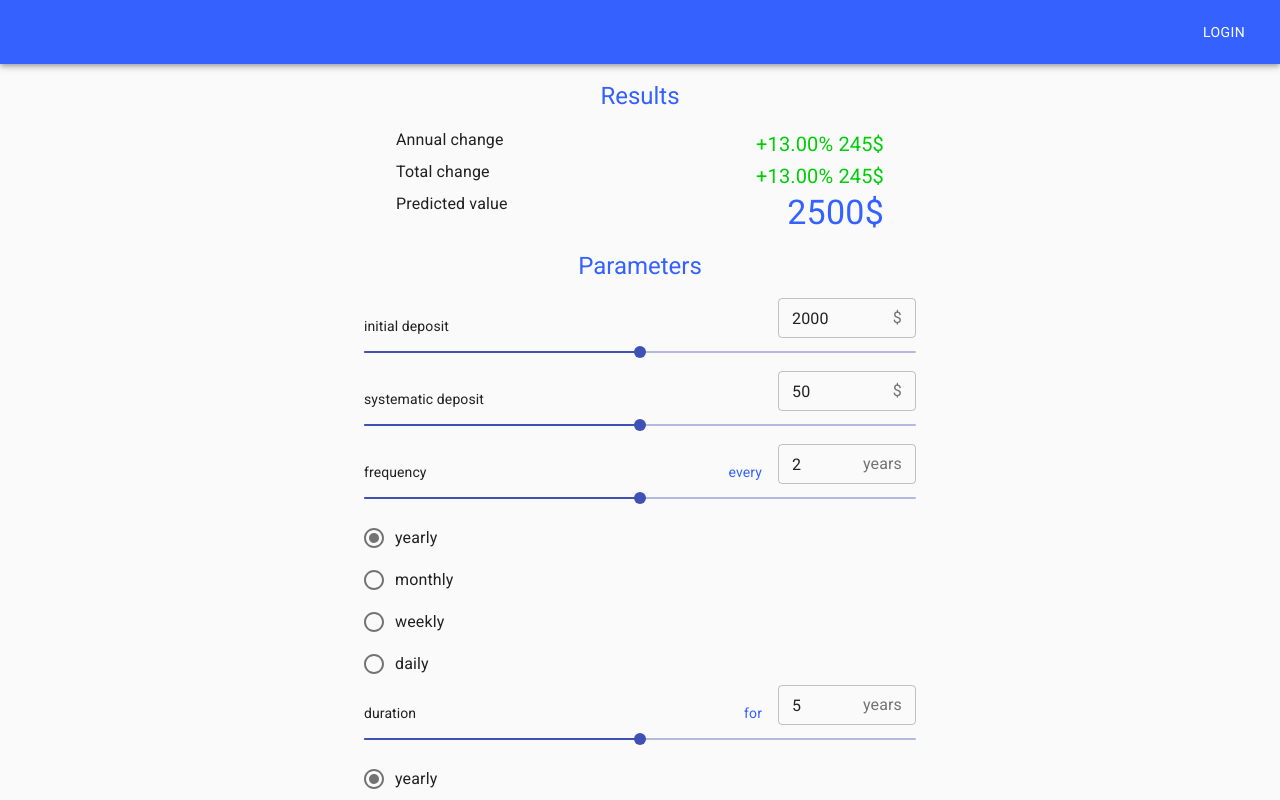
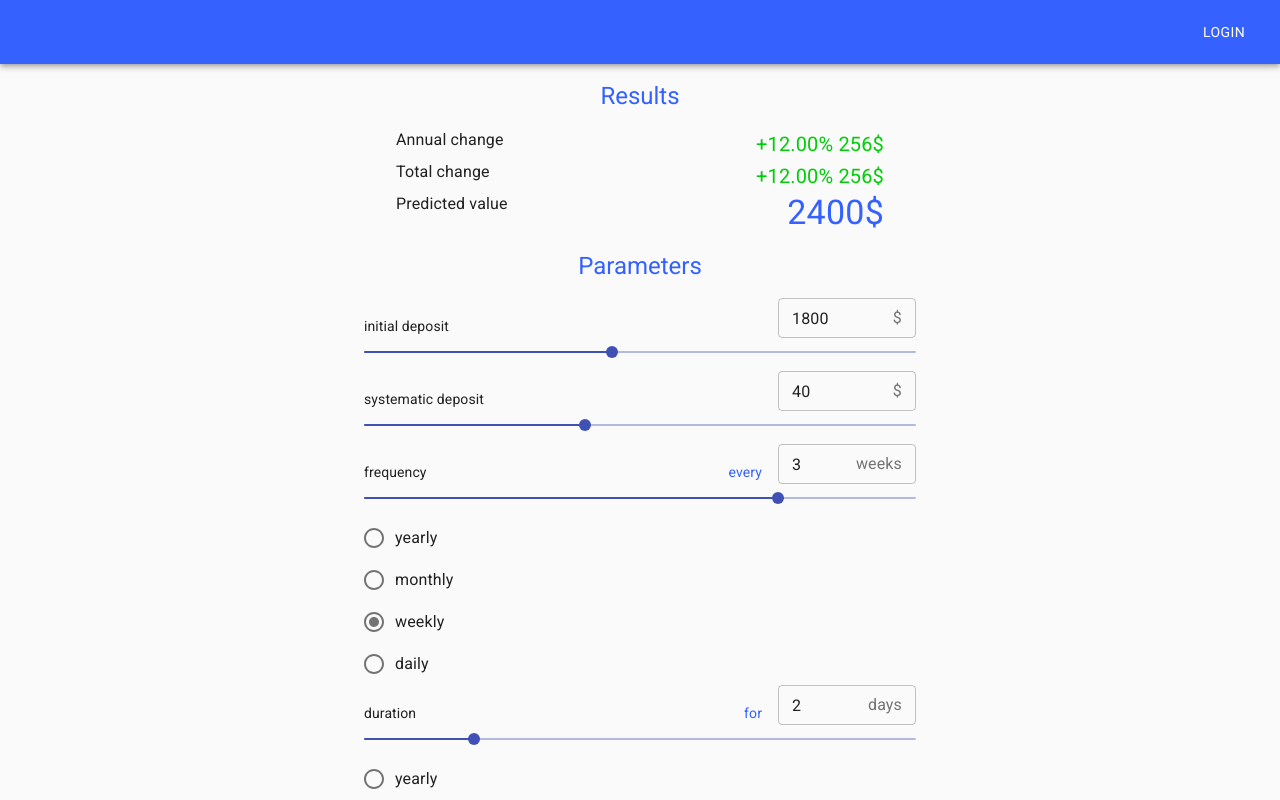
Before and after one commit to b-chmiel/metis-finance-calculator-ui, a React (Create React App) app: page / in a window 1280 px wide. Shown: the top 800 px of the page. Built offline with nearby package versions, Linux system fonts and the light colour scheme.

Commit message:
Add connection to all parameters

```diff
--- a/src/components/RangeInput/RangeInput.tsx
+++ b/src/components/RangeInput/RangeInput.tsx
@@ -1,6 +1,6 @@
+import React, {useEffect} from 'react';
 import {Grid, InputAdornment, OutlinedInput, Slider, Typography} from '@material-ui/core';
 import {css} from 'emotion';
-import React, {useEffect, useState} from 'react';
 
 interface Props {
     minValue: number;
@@ -11,10 +11,13 @@ interface Props {
     label2?: string;
 
     valueChanged?: (value: number) => void;
+
+    value: number;
+    setValue: React.Dispatch<React.SetStateAction<number>>;
 }
 
 export const RangeInput = (props: Props) => {
-    const [value, setValue] = useState<number | string | Array<number | string>>((props.minValue + props.maxValue) / 2);
+    const {value, setValue} = props;
 
     useEffect(() => {
         if (props.valueChanged !== undefined) {
@@ -23,11 +26,11 @@ export const RangeInput = (props: Props) => {
     }, [value, props]);
 
     const handleSliderChange = (event: any, newValue: number | number[]) => {
-        setValue(newValue);
+        setValue(newValue as number);
     };
 
     const handleInputChange = (event: React.ChangeEvent<HTMLInputElement>) => {
-        setValue(event.target.value === '' ? '' : Number(event.target.value));
+        setValue(event.target.value === '' ? 0 : Number(event.target.value));
     };
 
     const handleBlur = () => {
--- a/src/views/InvestmentView/InvestmentInfo/InvestmentInfo.tsx
+++ b/src/views/InvestmentView/InvestmentInfo/InvestmentInfo.tsx
@@ -3,41 +3,86 @@ import {RadioPeriodSelector} from '../../../components/RadioPeriodSelector/Radio
 import {RangeInput} from '../../../components/RangeInput/RangeInput';
 import {Separator} from '../../../components/Separator/Separator';
 import {CurrencyContext} from '../InvestmentView';
-import {InvestmentParameters, PeriodUnit} from '../InvestmentView.types';
+import {InvestmentParameters, InvestmentResultTypes} from '../InvestmentView.types';
 import {InvestmentResults} from './InvestmentResults';
 
 interface Props {
     parameters: InvestmentParameters;
     setParameters: React.Dispatch<React.SetStateAction<InvestmentParameters>>;
+    results: InvestmentResultTypes;
 }
 
-export const InvestmentInfo: React.FC<Props> = ({parameters, setParameters}) => {
+export const InvestmentInfo: React.FC<Props> = ({parameters, setParameters, results}) => {
     const currencyContext = useContext(CurrencyContext);
-    const [periodFrequency, setPeriodFrequency] = useState(PeriodUnit.YEARS);
-    const [periodDuration, setPeriodDuration] = useState(PeriodUnit.YEARS);
+
+    const [initialDeposit, setInitialDeposit] = useState(parameters.initialDeposit);
+    const [systematicDeposit, setSystematicDeposit] = useState(parameters.systematicDeposit);
+    const [frequency, setFrequency] = useState(parameters.frequency);
+    const [frequencyUnit, setFrequencyUnit] = useState(parameters.frequencyUnit);
+    const [duration, setDuration] = useState(parameters.duration);
+    const [durationUnit, setDurationUnit] = useState(parameters.durationUnit);
+    const [ROE, setROE] = useState(parameters.ROE);
 
     useEffect(() => {
-        setParameters({...parameters, frequencyUnit: periodFrequency, durationUnit: periodDuration});
-    }, [periodDuration, periodFrequency]);
+        setParameters({
+            initialDeposit: initialDeposit,
+            systematicDeposit: systematicDeposit,
+            frequency: frequency,
+            frequencyUnit: frequencyUnit,
+            duration: duration,
+            durationUnit: durationUnit,
+            ROE: ROE,
+        });
+    }, [setParameters, initialDeposit, systematicDeposit, frequency, frequencyUnit, duration, durationUnit, ROE]);
 
     return (
         <>
             <Separator text="Results" />
             <InvestmentResults
-                annualChangePercent={13}
-                annualChange={245}
-                totalChangePercent={13}
-                totalChange={245}
-                predictedChange={2500}
+                annualChangePercent={results.annualChangePercent}
+                annualChange={results.annualChange}
+                totalChangePercent={results.totalChangePercent}
+                totalChange={results.totalChange}
+                predictedChange={results.predictedChange}
             />
             <Separator text="Parameters" />
-            <RangeInput minValue={0} maxValue={4000} label="initial deposit" unit={currencyContext} />
-            <RangeInput minValue={0} maxValue={100} label="systematic deposit" unit={currencyContext} />
-            <RangeInput minValue={0} maxValue={4} label="frequency" label2="every" unit={periodFrequency} />
-            <RadioPeriodSelector periodUnit={periodFrequency} setPeriodUnit={setPeriodFrequency} />
-            <RangeInput minValue={0} maxValue={10} label="duration" label2="for" unit={periodDuration} />
-            <RadioPeriodSelector periodUnit={periodDuration} setPeriodUnit={setPeriodDuration} />
-            <RangeInput minValue={0} maxValue={100} label="ROE" unit="%" />
+            <RangeInput
+                minValue={0}
+                maxValue={4000}
+                label="initial deposit"
+                unit={currencyContext}
+                value={initialDeposit}
+                setValue={setInitialDeposit}
+            />
+            <RangeInput
+                minValue={0}
+                maxValue={100}
+                label="systematic deposit"
+                unit={currencyContext}
+                value={systematicDeposit}
+                setValue={setSystematicDeposit}
+            />
+            <RangeInput
+                minValue={0}
+                maxValue={4}
+                label="frequency"
+                label2="every"
+                unit={frequencyUnit}
+                value={frequency}
+                setValue={setFrequency}
+            />
+            <RadioPeriodSelector periodUnit={frequencyUnit} setPeriodUnit={setFrequencyUnit} />
+            <RangeInput
+                minValue={0}
+                maxValue={10}
+                label="duration"
+                label2="for"
+                unit={durationUnit}
+                value={duration}
+                setValue={setDuration}
+            />
+            <RadioPeriodSelector periodUnit={durationUnit} setPeriodUnit={setDurationUnit} />
+            <RangeInput minValue={0} maxValue={100} label="ROE" unit="%" value={ROE} setValue={setROE} />
         </>
     );
 };
--- a/src/views/InvestmentView/InvestmentView.tsx
+++ b/src/views/InvestmentView/InvestmentView.tsx
@@ -1,11 +1,20 @@
-import {Box, Button, Container, duration} from '@material-ui/core';
+import {Box, Button, Container} from '@material-ui/core';
 import React, {useState} from 'react';
 import {InvestmentInfo} from './InvestmentInfo/InvestmentInfo';
 import {NavBar} from '../../components/NavBar/NavBar';
 import {buttonBox} from './InvestmentView.styles';
-import {InvestmentParameters, PeriodUnit} from './InvestmentView.types';
+import {InvestmentParameters, InvestmentResultTypes, PeriodUnit} from './InvestmentView.types';
 
-export const CurrencyContext = React.createContext('$');
+const defaultCurrency = '$';
+export const CurrencyContext = React.createContext(defaultCurrency);
+
+const mockedResults: InvestmentResultTypes = {
+    annualChangePercent: 12,
+    annualChange: 256,
+    totalChangePercent: 12,
+    totalChange: 256,
+    predictedChange: 2400,
+};
 
 const mockedParameters: InvestmentParameters = {
     initialDeposit: 1800,
@@ -22,16 +31,20 @@ interface Props {}
 export const InvestmentView = (props: Props) => {
     const [submitting, setSubmitting] = useState(false);
     const [parameters, setParameters] = useState<InvestmentParameters>(mockedParameters);
-    const onSubmit = () => {
+
+    const onSubmit = async () => {
+        setSubmitting(true);
+        await new Promise(resolve => setTimeout(resolve, 500));
+        setSubmitting(false);
         console.log(parameters);
     };
 
     return (
         <React.Fragment>
-            <CurrencyContext.Provider value={'$'}>
+            <CurrencyContext.Provider value={defaultCurrency}>
                 <NavBar />
                 <Container maxWidth="sm">
-                    <InvestmentInfo parameters={parameters} setParameters={setParameters} />
+                    <InvestmentInfo parameters={parameters} setParameters={setParameters} results={mockedResults} />
                     <Box className={buttonBox}>
                         <Button
                             type={'submit'}
```
Also changed, not shown: src/views/InvestmentView/InvestmentView.types.ts (+8 -0 lines).
